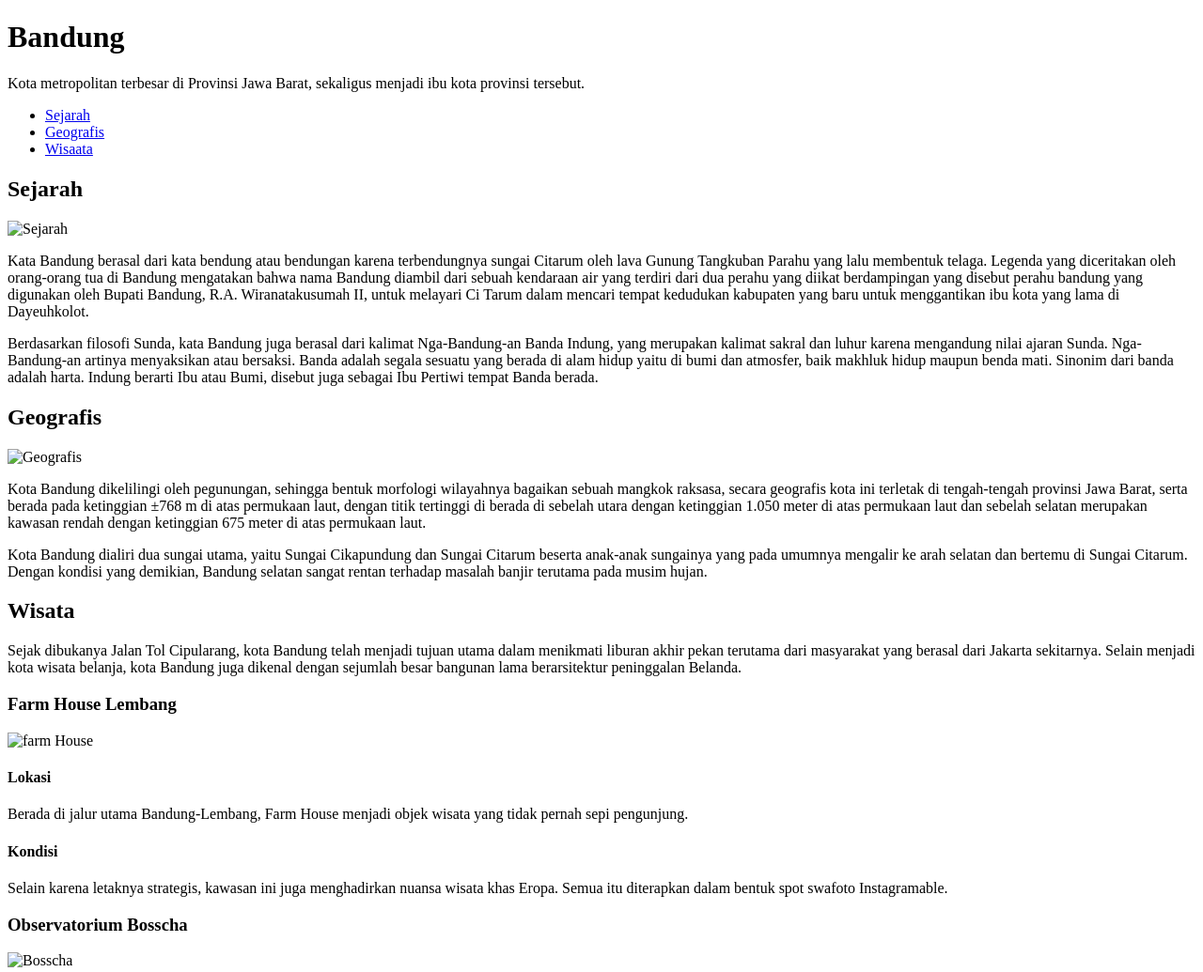
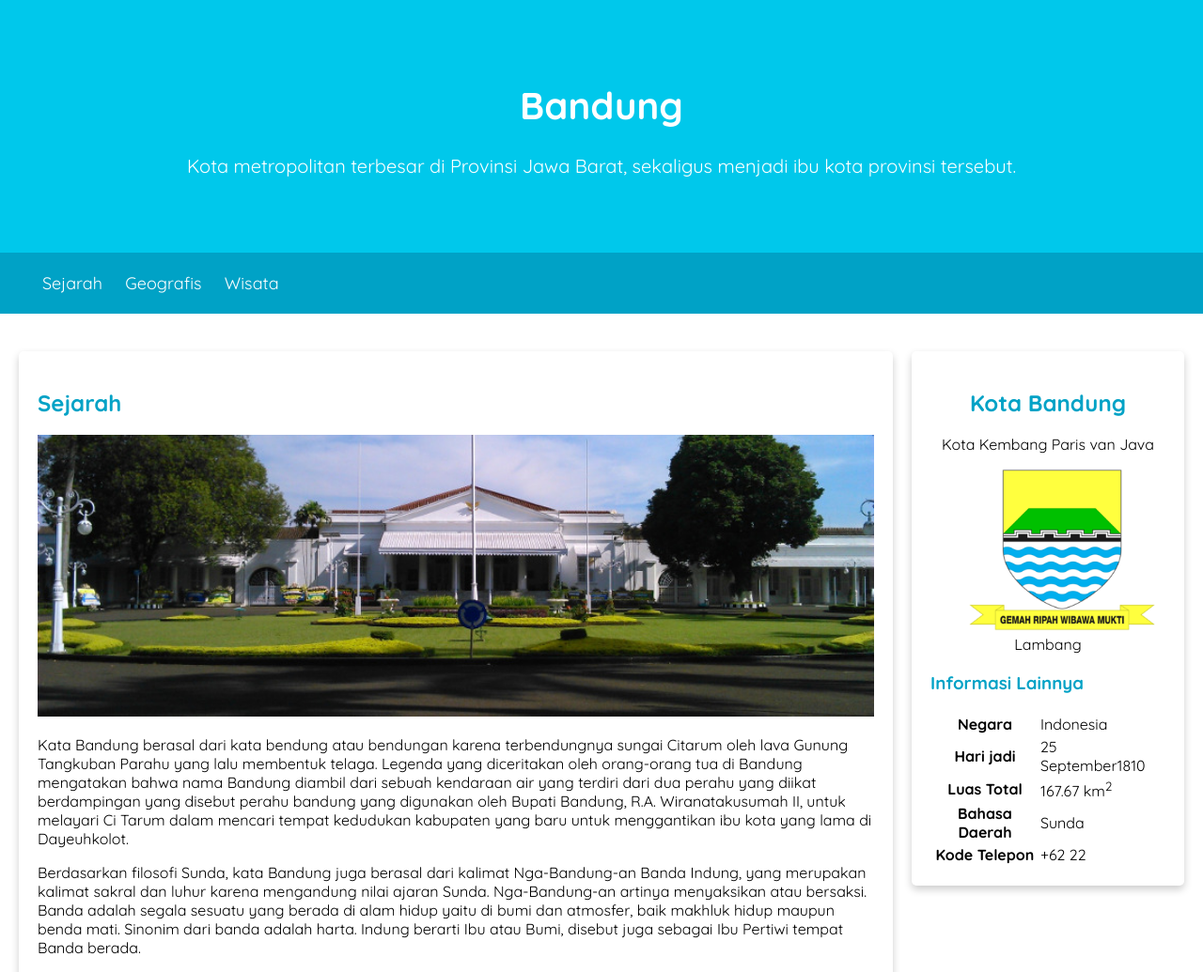
Before and after one commit to Rahma-01/dasar-pemrograman-web, a plain HTML site: page index.html in a window 1280 px wide. Shown: the top 1035 px of the page at 94% size. Drawn offline with Linux system fonts and the light colour scheme.

Commit message:
add style with CSS

```diff
--- a/index.html
+++ b/index.html
@@ -2,14 +2,25 @@
 <html>
     <head>
         <meta charset="utf-8" />
+        <meta name="viewport" content="width=device-width, initial-scale=1.0" />
         <title>Halaman Profil Bandung</title>
+
+        <!-- My Own Styles -->
+        <link rel="stylesheet" href="styles/style.css">
+
+        <!-- Google Fonts -->
+        <link rel="preconnect" href="https://fonts.googleapis.com">
+        <link rel="preconnect" href="https://fonts.gstatic.com" crossorigin>
+        <link href="https://fonts.googleapis.com/css2?family=Quicksand:wght@300..700&display=swap" rel="stylesheet">
     </head>
     <body>
         <header>
-            <h1>Bandung</h1>
-            <p>
-                Kota metropolitan terbesar di Provinsi Jawa Barat, sekaligus menjadi ibu kota provinsi tersebut.
-            </p>
+            <div class="jumbroton">
+                <h1>Bandung</h1>
+                <p>
+                    Kota metropolitan terbesar di Provinsi Jawa Barat, sekaligus menjadi ibu kota provinsi tersebut.
+                </p>
+            </div>
 
             <nav>
                 <ul>
@@ -20,7 +31,7 @@
                         <a href="#geografis">Geografis</a>
                     </li>
                     <li>
-                        <a href="#wisata">Wisaata</a>
+                        <a href="#wisata">Wisata</a>
                     </li>
                 </ul>
             </nav>
@@ -29,9 +40,9 @@
         <main>
             <!-- Konten artikel -->
             <div id="content">
-                <article id="sejarah">
+                <article id="sejarah" class="card">
                     <h2>Sejarah</h2>
-                    <img src="assets/image/history.jpg" alt="Sejarah">
+                    <img src="assets/image/history.jpg" alt="Sejarah" class="featured-image" />
                     <p>
                         Kata Bandung berasal dari kata bendung atau bendungan karena terbendungnya sungai Citarum oleh lava Gunung Tangkuban Parahu yang lalu membentuk telaga. Legenda yang diceritakan oleh orang-orang tua di Bandung mengatakan bahwa nama Bandung diambil dari sebuah kendaraan air yang terdiri dari dua perahu yang diikat berdampingan yang disebut perahu bandung yang digunakan oleh Bupati Bandung, R.A. Wiranatakusumah II, untuk melayari Ci Tarum dalam mencari tempat kedudukan kabupaten yang baru untuk menggantikan ibu kota yang lama di Dayeuhkolot.
                     </p>
@@ -40,9 +51,9 @@
                     </p>
                 </article>
 
-                <article id="geografis">
+                <article id="geografis" class="card">
                     <h2>Geografis</h2>
-                    <img src="assets/image/geografis.jpg" alt="Geografis">
+                    <img src="assets/image/geografis.jpg" alt="Geografis" class="featured-image" />
                     <p>
                         Kota Bandung dikelilingi oleh pegunungan, sehingga bentuk morfologi wilayahnya bagaikan sebuah mangkok raksasa, secara geografis kota ini terletak di tengah-tengah provinsi Jawa Barat, serta berada pada ketinggian ±768 m di atas permukaan laut, dengan titik tertinggi di berada di sebelah utara dengan ketinggian 1.050 meter di atas permukaan laut dan sebelah selatan merupakan kawasan rendah dengan ketinggian 675 meter di atas permukaan laut.
                     </p>
@@ -51,7 +62,7 @@
                     </p>
                 </article>
 
-                <article id="wisata">
+                <article id="wisata" class="card">
                     <h2>Wisata</h2>
                     <p>
                         Sejak dibukanya Jalan Tol Cipularang, kota Bandung telah menjadi tujuan utama dalam menikmati liburan akhir pekan terutama dari masyarakat yang berasal dari Jakarta sekitarnya. Selain menjadi kota wisata belanja, kota Bandung juga dikenal dengan sejumlah besar bangunan lama berarsitektur peninggalan Belanda.
@@ -59,7 +70,7 @@
 
                     <section>
                         <h3>Farm House Lembang</h3>
-                        <img src="assets/image/farm-house.jpg" alt="farm House">
+                        <img src="assets/image/farm-house.jpg" alt="farm House" class="featured-image" />
                         <h4>Lokasi</h4>
                         <p>
                             Berada di jalur utama Bandung-Lembang, Farm House menjadi objek wisata yang tidak pernah sepi pengunjung.
@@ -73,7 +84,7 @@
 
                     <section>
                         <h3>Observatorium Bosscha</h3>
-                        <img src="assets/image/bosscha.jpg" alt="Bosscha">
+                        <img src="assets/image/bosscha.jpg" alt="Bosscha" class="featured-image" />
                         <p>
                             Memiliki beberapa teleskop, antara lain, Refraktor Ganda Zeiss, Schmidt Bimasakti, Refraktor Bamberg, Cassegrain GOTO, dan Teleskop Surya. Refraktor Ganda Zeiss adalah jenis teleskop terbesar untuk meneropong bintang. Benda ini diletakkan pada atap kubah sehingga saat teropong digunakan, atap tersebut harus dibuka. Observatorium Bosscha boleh dikunjungi oleh siapa pun, tanpa tiket. Namun, bagi yang ingin menggunakan teleskop Zeiss, wajib mendaftarkan diri. Untuk instansi atau lembaga pendidikan, diberikan jadwal hari Selasa sampai Jumat. Sementara itu, kunjungan individu dibuka setiap hari Sabtu.
                         </p>
@@ -84,7 +95,7 @@
 
             <!-- Konten samping -->
             <aside>
-                <article>
+                <article class="profile card">
                     <header>
                         <h2>Kota Bandung</h2>
                         <p>Kota Kembang Paris van Java</p>
--- /dev/null
+++ b/styles/style.css
@@ -0,0 +1,103 @@
+* {
+    box-sizing: border-box;
+}
+
+body {
+    font-family: 'Quicksand', sans-serif;
+    margin: 0;
+    padding: 0;
+}
+
+h2, h3 {
+    color: #00a2c6;
+}
+
+
+footer {
+    padding: 20px;
+    color: white;
+    background-color: #00a2c6;
+    text-align: center;
+    font-weight: bold;
+}
+
+nav a {
+    font-size: 18px;
+    font-weight: 400;
+    text-decoration: none;
+    color: white;
+}
+
+nav a:hover {
+    font-weight: bold;
+}
+
+.profile header {
+    text-align: center;
+}
+
+.featured-image {
+    width: 100%;
+    max-height: 300px;
+    object-fit: cover;
+    object-position: center;
+}
+
+.profile img {
+    width: 200px;
+}
+
+.card {
+    box-shadow: 0 4px 8px 0 rgba(0, 0, 0, 0.2);
+    border-radius: 5px;
+    padding: 20px;
+    margin-top: 20px;
+}
+
+.jumbroton {
+    font-size: 20px;
+    padding: 60px;
+    background-color: #00c8eb;
+    text-align: center;
+    color: white;
+}
+
+nav li {
+    display: inline;
+    list-style-type: none;
+    margin-right: 20px;
+}
+
+nav {
+    background-color: #00a2c6;
+    padding: 5px;
+    position: sticky;
+    top: 0;
+}
+
+main {
+    padding: 20px;
+    overflow: auto;
+}
+
+#content {
+    float: left;
+    width: 75%;
+}
+
+aside {
+    float: right;
+    width: 25%;
+    padding-left: 20px;
+}
+
+header {
+    display: inline;
+}
+
+@media screen and (max-width: 1000px) {
+    #content, aside {
+        width: 100%;
+        padding: 0;
+    }
+}
```
Also changed, not shown: assets/image/Bandung_coa.png (added), assets/image/bosscha.jpg (added), assets/image/farm-house.jpg (added), assets/image/geografis.jpg (added), assets/image/history.jpg (added).
